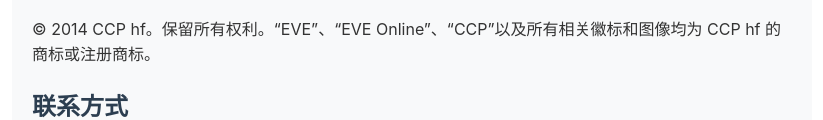
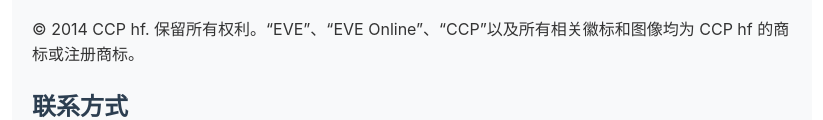
Before and after one commit to EstamelGG/EVE-Nexus-Public, a plain HTML site: page index.html in a window 1280 px wide. Shown: the part 4109-4229 px from the top of the page, without its empty margins (228-1051 px from the left). Drawn offline with Linux system fonts and the light colour scheme.

Commit message:
Update index.html

```diff
--- a/index.html
+++ b/index.html
@@ -180,7 +180,7 @@
         </ul>
 
         <h2>版权说明</h2>
-        <p>© 2014 CCP hf。保留所有权利。“EVE”、“EVE Online”、“CCP”以及所有相关徽标和图像均为 CCP hf 的商标或注册商标。</p>
+        <p>© 2014 CCP hf. 保留所有权利。“EVE”、“EVE Online”、“CCP”以及所有相关徽标和图像均为 CCP hf 的商标或注册商标。</p>
 
         <h2>联系方式</h2>
         <p>如有任何与隐私相关的问题或疑虑，请访问我们的GitHub仓库：<a href="https://github.com/EstamelGG/EVE-Nexus-Public">https://github.com/EstamelGG/EVE-Nexus-Public</a></p>
```
